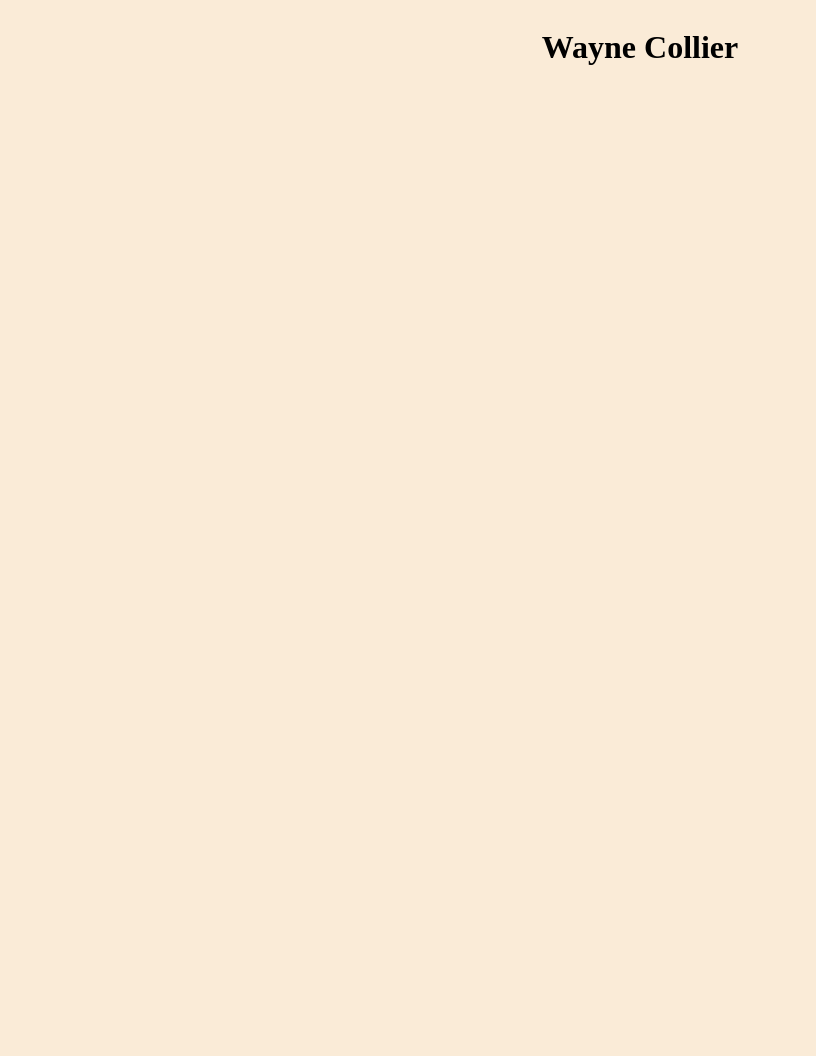
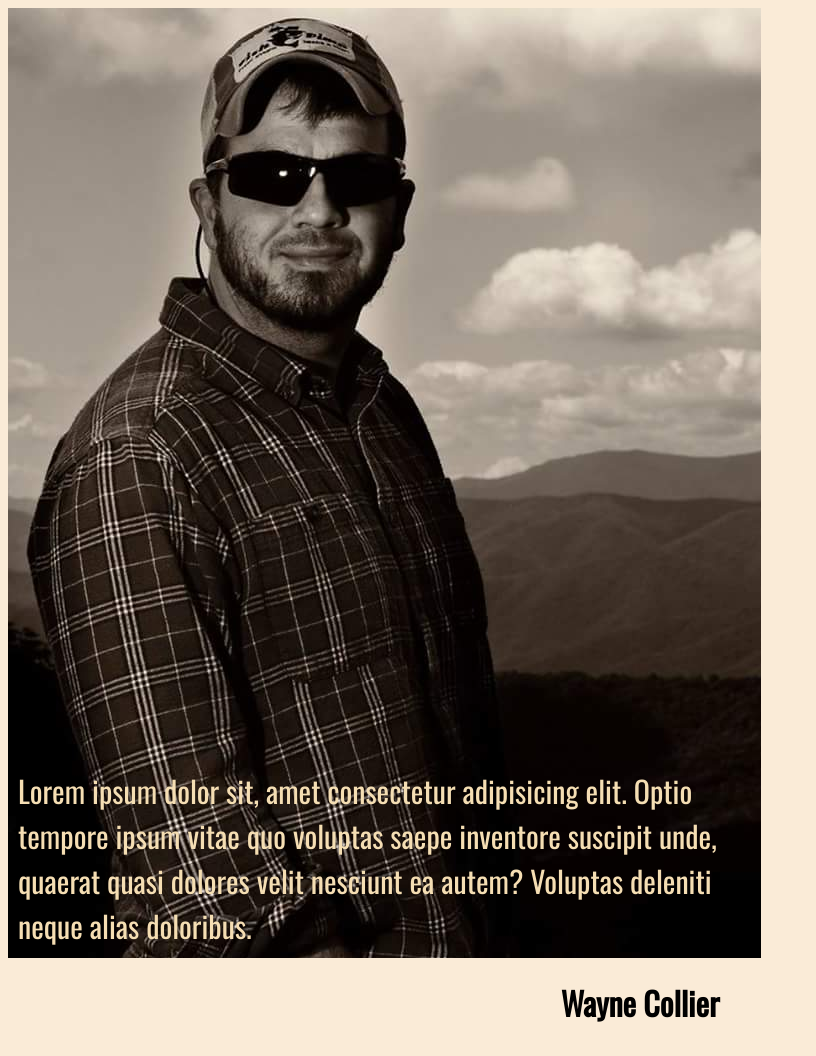
Before and after one commit to ke4tri/Dino-Mite, a plain HTML site: page index.html in a window 1280 px wide. Shown: the whole page, without its empty margins (0-816 px from the left). Before the commit the page ends 800 px from the top, so only its background shows below. Drawn offline with nearby package versions, Linux system fonts and the light colour scheme.

Commit message:
added the index and css with image left and pgraph

```diff
--- a/index.html
+++ b/index.html
@@ -4,10 +4,19 @@
     <meta name="viewport" content="width=device-width, initial-scale=1.0">
     <meta http-equiv="X-UA-Compatible" content="ie=edge">
     <link rel="stylesheet" href="main.css">
+    <link href="https://fonts.googleapis.com/css?family=Oswald" rel="stylesheet">
     <title>Document</title>
 </head>
 <body>
-    <p></p>
+    <div class="side-crop">
+        <img src="/img/me.jpg" alt="me">
+        <p>Lorem ipsum dolor sit, amet consectetur
+            adipisicing elit. Optio tempore ipsum vitae
+            quo voluptas saepe inventore suscipit unde,
+             quaerat quasi dolores velit nesciunt ea
+             autem? Voluptas deleniti neque alias doloribus.
+            </p>
+    </div>
 </body>
 
 <footer><h1>Wayne Collier</h1></footer>
--- a/main.css
+++ b/main.css
@@ -1,9 +1,21 @@
 body {
     background-color: antiquewhite;
+    font-family: 'Oswald', sans-serif;
 }
+
+
+
+.side-crop { max-width: 752.5px; overflow: hidden; }
+.side-crop img { max-width: initial; /* Maybe optional. See note below */ }
+
 
 footer {
     display:flex;
     justify-content: center;
+}
 
+p {
+    color:wheat;
+    font-size: 30px;
+    margin: -200px 10px 10px 10px;
 }
```
Also changed, not shown: img/download.jpg (added), img/images.png (added).
